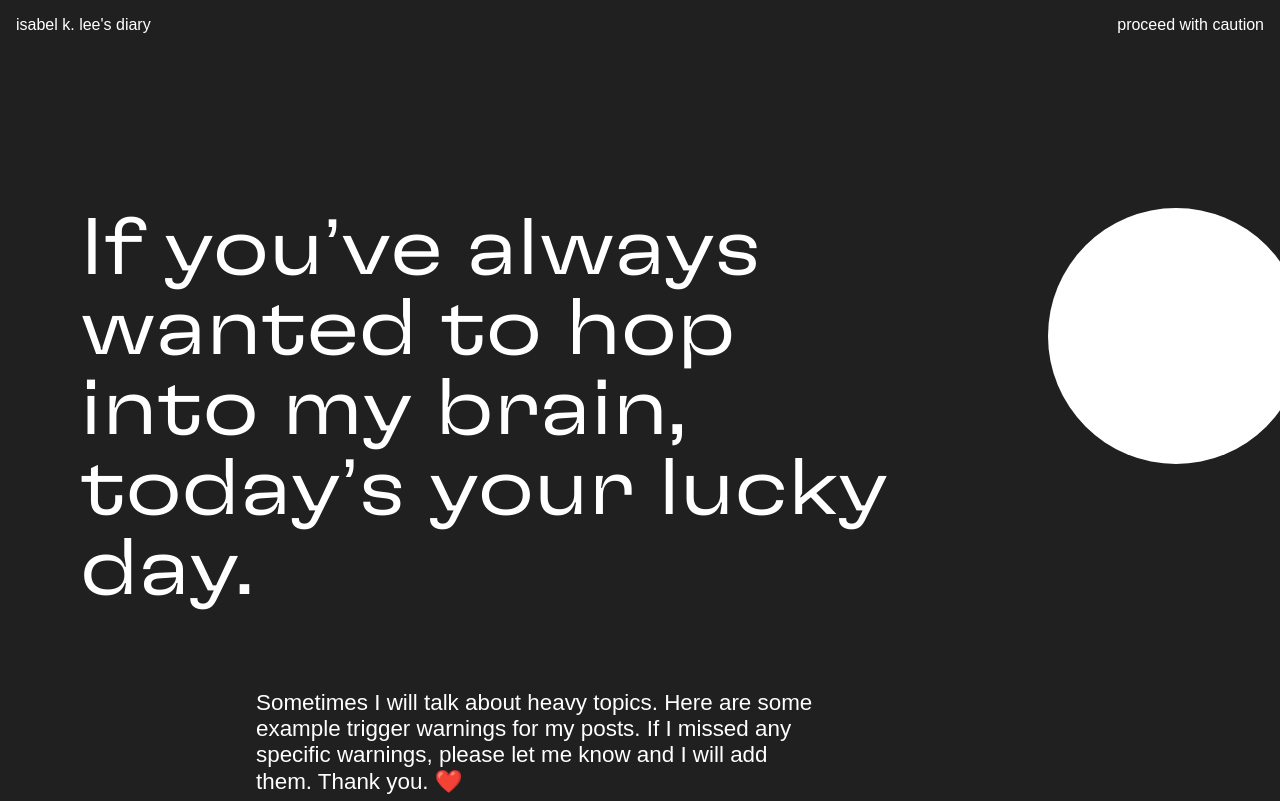
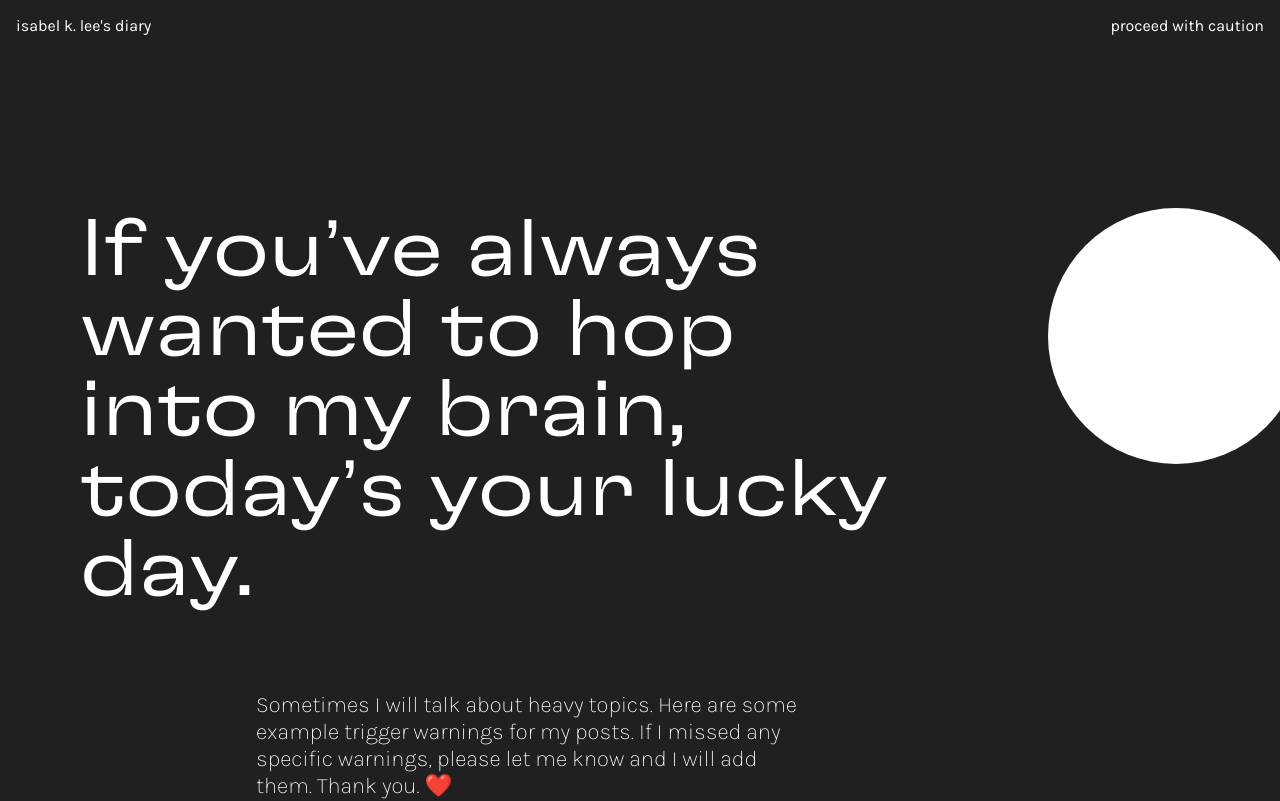
Before and after one commit to isabelxklee/extremely-cool-shit, a React (Create React App) app: page / in a window 1280 px wide. Shown: the top 801 px of the page. Built offline with nearby package versions, Linux system fonts and the light colour scheme.

Commit message:
changed body font to karla

```diff
--- a/public/index.html
+++ b/public/index.html
@@ -10,6 +10,8 @@
       content="If you’ve always wanted to hop into my brain, today’s your lucky day."
     />
     <link rel="manifest" href="%PUBLIC_URL%/manifest.json" />
+    <link rel="preconnect" href="https://fonts.gstatic.com">
+    <link href="https://fonts.googleapis.com/css2?family=Karla:wght@200;400;700&display=swap" rel="stylesheet">
     <title>extremely cool shit</title>
   </head>
   <body>
--- a/src/App.css
+++ b/src/App.css
@@ -5,17 +5,10 @@
   src: local('GT Flexa Extended'), url('./fonts/GT-Flexa-Extended-Light.woff2') format('woff2');
 }
 
-@font-face {
-  font-family: 'GT America';
-  font-weight: 200;
-  font-style: normal;
-  src: local('GT America'), url('./fonts/GT-America-Light.woff2') format('woff2');
-}
-
 body {
   padding: 0;
   margin: 0;
-  font-family: 'GT America', sans-serif;
+  font-family: 'Karla', sans-serif;
 }
 
 h1, h2 {
```
Also changed, not shown: src/fonts/GT-America-Light.woff2 (deleted).
